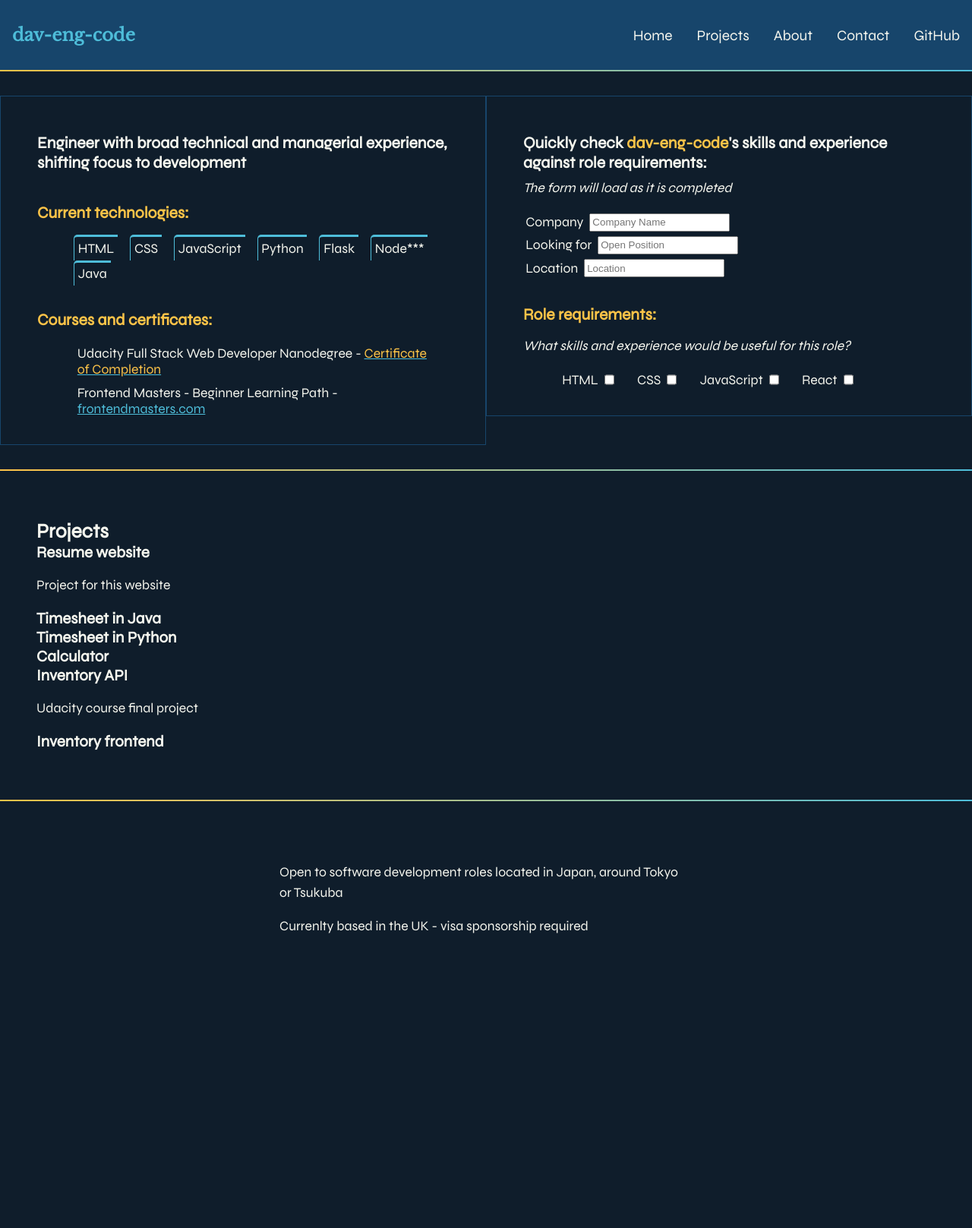
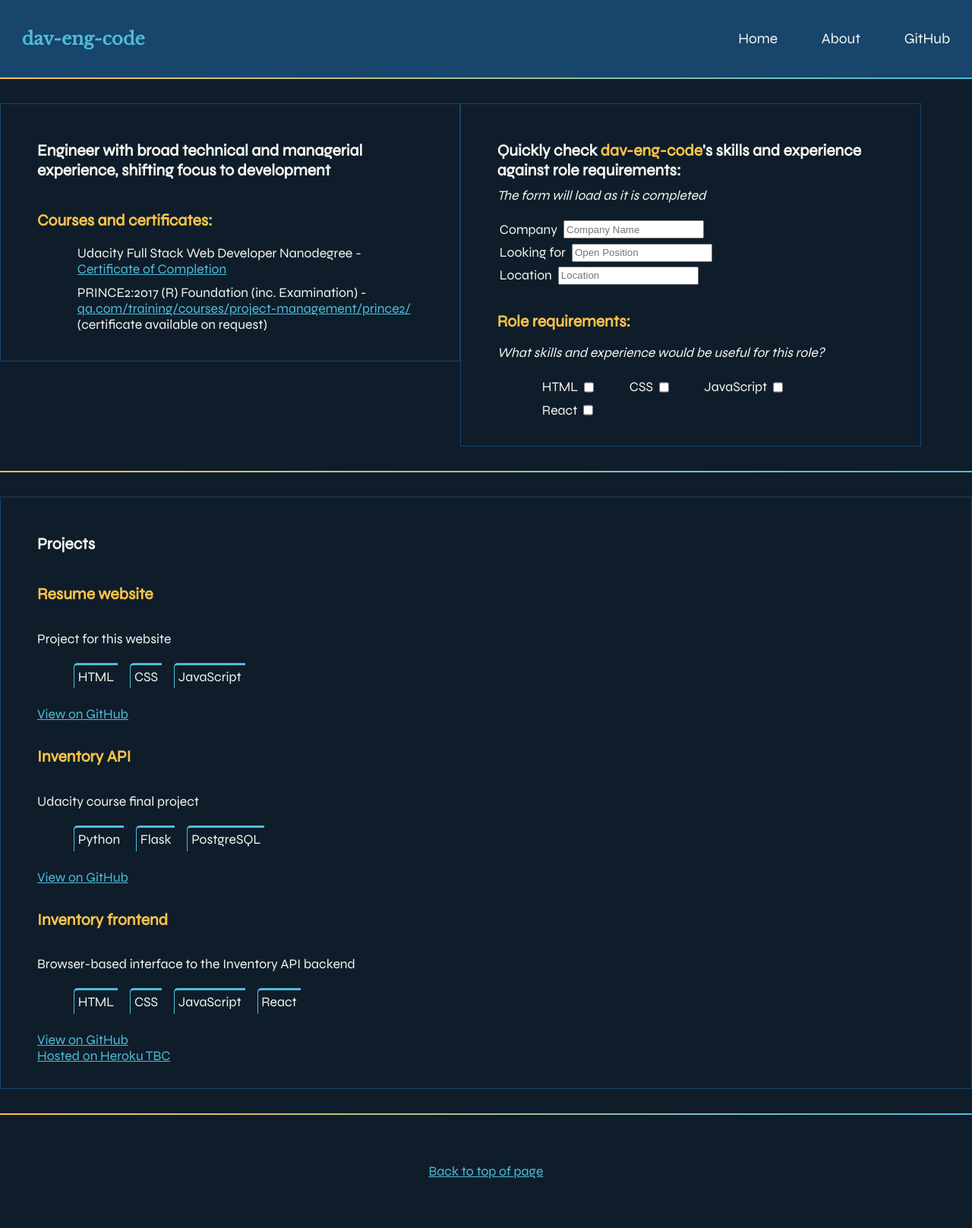
Before and after one commit to dav-eng-code/resume-website, a PHP site: page / in a window 1280 px wide. Shown: the whole page at 76% size. Before the commit the page ends 1229 px from the top, so only its background shows below. Run offline with PHP 8.4, Linux system fonts and the light colour scheme.

Commit message:
changes to about page, changes to links, changes to form and integration with form handler formspree.io, changes to script to require hash for name, minor styling changes

```diff
--- a/index.html
+++ b/index.html
@@ -26,6 +26,7 @@
     <meta charset="UTF-8" />
     <meta http-equiv="X-UA-Compatible" content="IE=edge" />
     <meta name="viewport" content="width=device-width, initial-scale=1.0" />
+    <meta name="robots" content="noindex">
     <title>dav-eng-code - Resume</title>
     <link rel="preconnect" href="https://fonts.googleapis.com" />
     <link rel="preconnect" href="https://fonts.gstatic.com" crossorigin />
@@ -35,8 +36,8 @@
 
 <body>
     <nav>
-        <ul>
-            <!--<li><a href="index.html"> dav-eng-code </a></li>
+        <!--<ul>
+            <li><a href="index.html"> dav-eng-code </a></li>
             <li><a href="index.html">Home</a></li>
             <li><a href="index.html#projects">Projects</a></li>
             <li><a href="about.html">About</a></li>
@@ -50,18 +51,18 @@
     <div class="intro-and-form">
         <section id="intro">
             <h2>Engineer with broad technical and managerial experience, shifting focus to development</h2>
-
+            <div id="contact"></div>
             <!--list technologies with projects??-->
-            <h3>Current technologies:</h3>
+            <!--<h3>Current technologies:</h3>
             <ul class="technologies">
                 <li>HTML</li>
                 <li>CSS</li>
                 <li>JavaScript</li>
+                <li>React</li>
                 <li>Python</li>
                 <li>Flask</li>
-                <li>Node***</li>
                 <li>Java</li>
-            </ul>
+            </ul>-->
 
 
             <h3>Courses and certificates:</h3>
@@ -69,18 +70,23 @@
                 <li>
                     Udacity Full Stack Web Developer Nanodegree -
                     <a href="https://confirm.udacity.com/UGEQKKAE" target="_blank">
-                        <span class="emphasis">Certificate of Completion</span>
+                        Certificate of Completion
                     </a>
                 </li>
-                <li>Frontend Masters - Beginner Learning Path -
+                <li>PRINCE2:2017 (R) Foundation (inc. Examination) -
+                    <a href="https://www.qa.com/training/courses/project-management/prince2/" target="_blank">qa.com/training/courses/project-management/prince2/</a>
+                    <br/>(certificate available on request)
+                </li>
+                <!--<li>Frontend Masters - Beginner Learning Path (in progress) -
                     <a href="https://frontendmasters.com" target="_blank">frontendmasters.com</a>
-                </li>
+                </li>-->
             </ul>
 
         </section>
         <!--I want the form next to the intro, or below it when screen width is restricted-->
+        <form action="https://formspree.io/f/mwkyjkde" method="POST">
             <section id="form">
-            <h2>Quickly check <span class="emphasis">dav-eng-code</span>'s skills and experience against role
+                <h2>Quickly check <span class="emphasis my-name">dav-eng-code</span>'s skills and experience against role
                     requirements:</h2>
                 <p class="subtext">The form will load as it is completed</p>
                 <!--<label>Name<input type="text" name="name"></label>-->
@@ -96,6 +102,8 @@
                     <li><label>React<input type="checkbox" name="react" id="react"></label></li>
                 </ul>
             </section>
+            <!--<button type="submit">Submit</button>-->
+        </form>
     </div>
     <div class="divider"></div>
     <section id="projects">
@@ -103,8 +111,14 @@
         <article>
             <h3>Resume website</h3>
             <p>Project for this website</p>
+            <ul class="technologies">
+                <li>HTML</li>
+                <li>CSS</li>
+                <li>JavaScript</li>
+            </ul>
+            <a href="https://github.com/dav-eng-code/resume-website" target="_blank">View on GitHub</a>
         </article>
-        <article>
+        <!--<article>
             <h3>Timesheet in Java</h3>
         </article>
         <article>
@@ -112,17 +126,33 @@
         </article>
         <article>
             <h3>Calculator</h3>
-        </article>
+        </article>-->
         <article>
             <h3>Inventory API</h3>
             <p>Udacity course final project</p>
+            <ul class="technologies">
+                <li>Python</li>
+                <li>Flask</li>
+                <li>PostgreSQL</li>
+            </ul>
+            <a href="https://github.com/dav-eng-code/inventoryAPI" target="_blank">View on GitHub</a>
         </article>
         <article>
             <h3>Inventory frontend</h3>
+            <p>Browser-based interface to the Inventory API backend</p>
+            <ul class="technologies">
+                <li>HTML</li>
+                <li>CSS</li>
+                <li>JavaScript</li>
+                <li>React</li>
+            </ul>
+            <a href="https://github.com/dav-eng-code/inventorySite" target="_blank">View on GitHub</a><br/>
+            <a href="tbc" target="_blank">Hosted on Heroku  TBC</a>
+            <!--<img src="InventoryApp.png" alt="Image of Inventory Frontend" width="600px">-->
         </article>
     </section>
     <div class="divider"></div>
-    <section id="contact"> </section>
+    <section id="footer"><a href="#top">Back to top of page</a></section>
     <script src="script.js"></script>
 </body>
 
--- a/styles.css
+++ b/styles.css
@@ -117,34 +117,39 @@ nav a:hover {
         flex-direction: row;
         align-items: flex-start;
     }
+    #intro,#form{
+        width: 50%;
+    }
 }
 
 #intro,
 #form {
     margin: 0rem;
-    width: 50%;
-    border: 1px solid var(--theme-colour-background2);
+    width: 90%;
 }
 
-.intro-and-form h1 {
+#intro, #form,#projects
+{border: 1px solid var(--theme-colour-background2);}
+
+/*.intro-and-form*/ h1 {
     font-family: var(--serif);
     font-size: calc(var(--font-size)*2.5);
     color: var(--theme-colour-headings);
 }
 
-.intro-and-form h2 {
+/*.intro-and-form*/ h2 {
     padding: 1rem 0 0.5rem 0;
     color: var(--theme-colour-text);
     font-size: calc(var(--font-size)*1.2);
 }
 
-.intro-and-form h3 {
+/*.intro-and-form*/ h3 {
     padding: 2rem 0 1rem 0;
     color: var(--theme-colour-emphasis);
     font-size: calc(var(--font-size)*1.2);
 }
 
-.intro-and-form ul {
+/*.intro-and-form*/ ul {
     display: flex;
     margin: 0;
     flex-wrap: wrap;
@@ -167,7 +172,7 @@ nav a:hover {
     padding-bottom: 1rem;
 }
 
-.intro-and-form li {
+/*.intro-and-form*/ li {
     list-style: none;
     margin: 0 0.5rem;
     padding: 0.3rem;
@@ -177,15 +182,16 @@ nav a:hover {
     border: solid var(--theme-colour-headings);
     border-width: 3px 0 0 0.5px;
     border-top-left-radius: 5px;
+    margin-bottom: 1.5rem;
 }
 
-#intro a {
+#intro a, #projects a, #footer a {
     color: var(--theme-colour-headings);
     /*background-color: var(--theme-colour-background1);
     padding: 20px;*/
 }
 
-#intro a:hover {
+#intro a:hover, #projects a:hover {
     color: var(--theme-colour-emphasis);
 }
 
@@ -224,14 +230,16 @@ nav a:hover {
 #form li {
     border: none;
     padding: 0;
+    margin: 0 1rem;
 }
 
 /*#form li input {
     width: auto;
 }*/
 
-.technologies label {
+#form .technologies label {
     transition: color 3s, padding 3s;
+    cursor: pointer;
 }
 
 #form .colourChange label {
@@ -239,8 +247,40 @@ nav a:hover {
     color: white;
 }
 
+#form .feedback {
+    width: 100%;
+    resize: none;
+    height: 5rem;
+}
+
+#form button {
+    background-color: var(--theme-colour-background1);
+    color: var(--theme-colour-headings);
+    font-family: var(--serif);
+    font-size: 1.1rem;
+    margin: 1rem;
+    border: 1px solid var(--theme-colour-background2);
+
+}
+#form button:hover{
+    cursor: pointer;
+    color: var(--theme-colour-emphasis);
+}
+
+#results_text{
+    color: var(--theme-colour-emphasis);
+}
 
 #about,
-#contact {
+#form_success {
     width: 50%;
 }
+
+
+#contact {
+    width: 100%;
+}
+
+#footer {
+    text-align: center;
+}
```
Also changed, not shown: about.html (+13 -10 lines), form_success.html (added, +29 -0 lines), script.js (+91 -30 lines), InventoryApp.png (added), favicon.ico (added), icon.png (added). Lines whose indentation alone changed are shown as unchanged.
